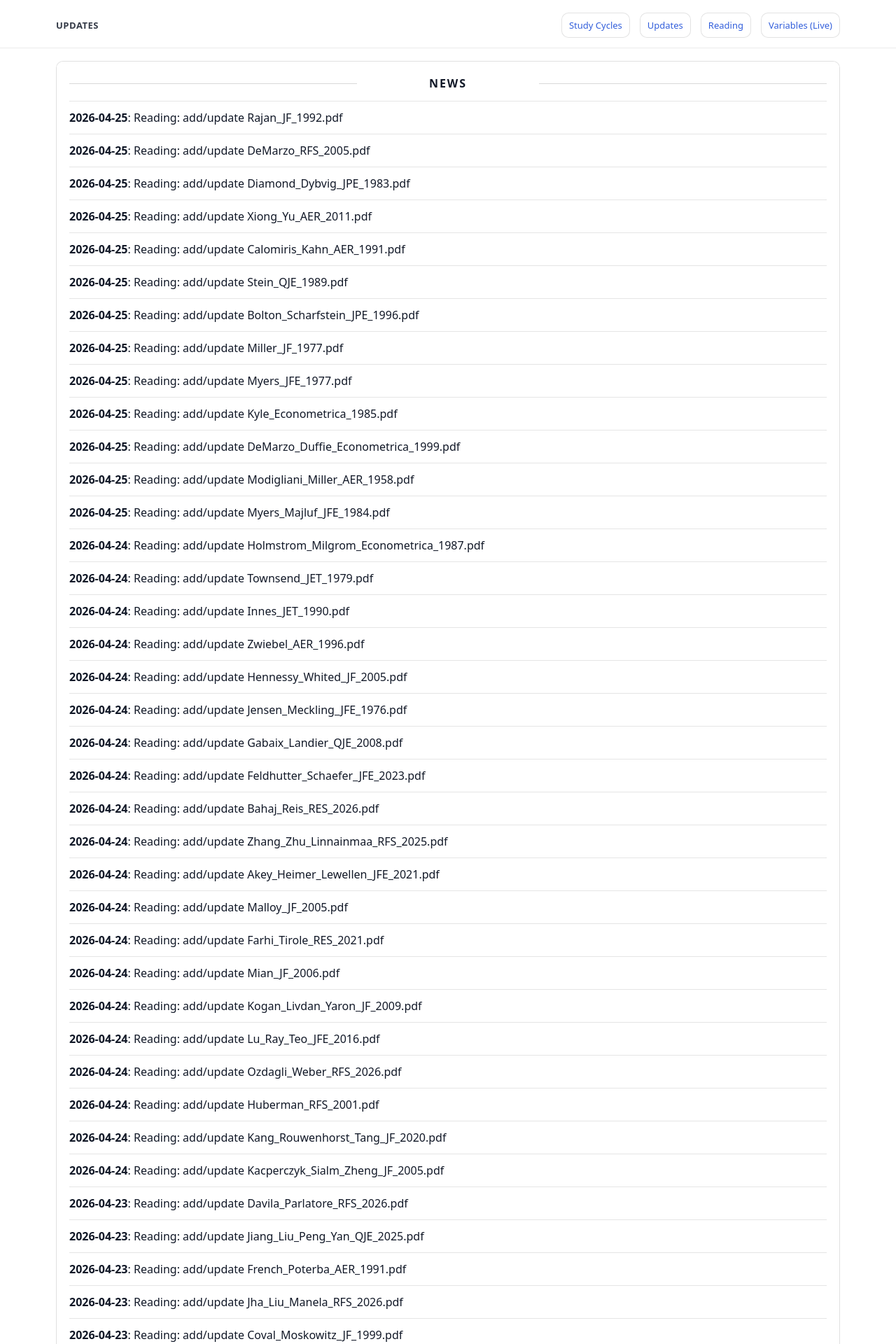
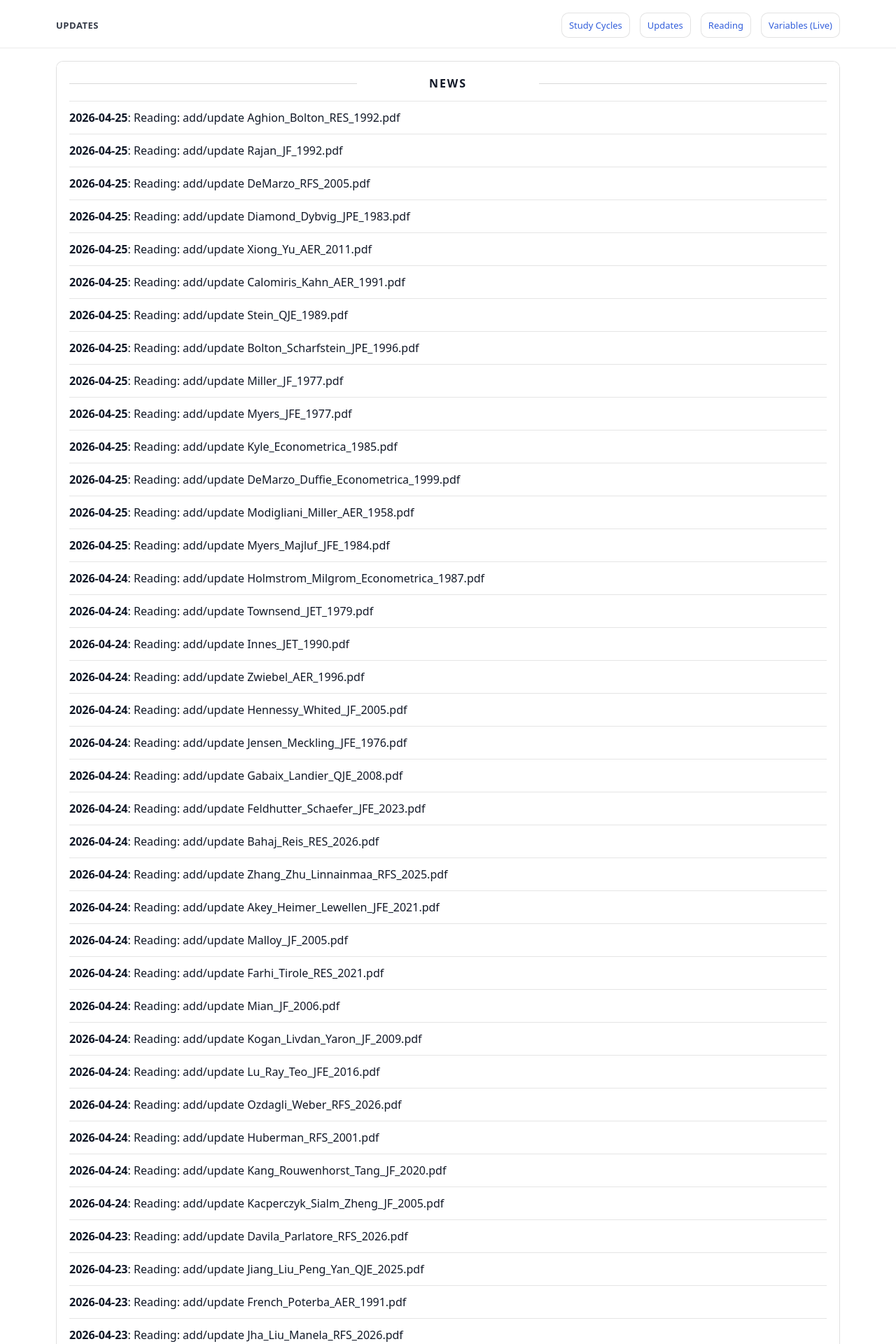
Before and after one commit to yaxinzn/study-archive, a Jekyll site: the page built from updates/index.md, in a window 1280 px wide. Shown: the top 1920 px of the page at 70% size. Built offline with Jekyll 4.4.1, drawn with Linux system fonts in a browser that asks for light colours; some of the changed text lies outside the part shown.

Commit message:
chore: update NEWS feed

```diff
--- a/_data/news.yml
+++ b/_data/news.yml
@@ -1,4 +1,7 @@
 # Auto-generated update history (sorted newest -> oldest). Do not edit manually.
+- ts: "1777114672"
+  date: "2026-04-25"
+  title: "Reading: add/update Aghion_Bolton_RES_1992.pdf"
 - ts: "1777114309"
   date: "2026-04-25"
   title: "Reading: add/update Rajan_JF_1992.pdf"
```
